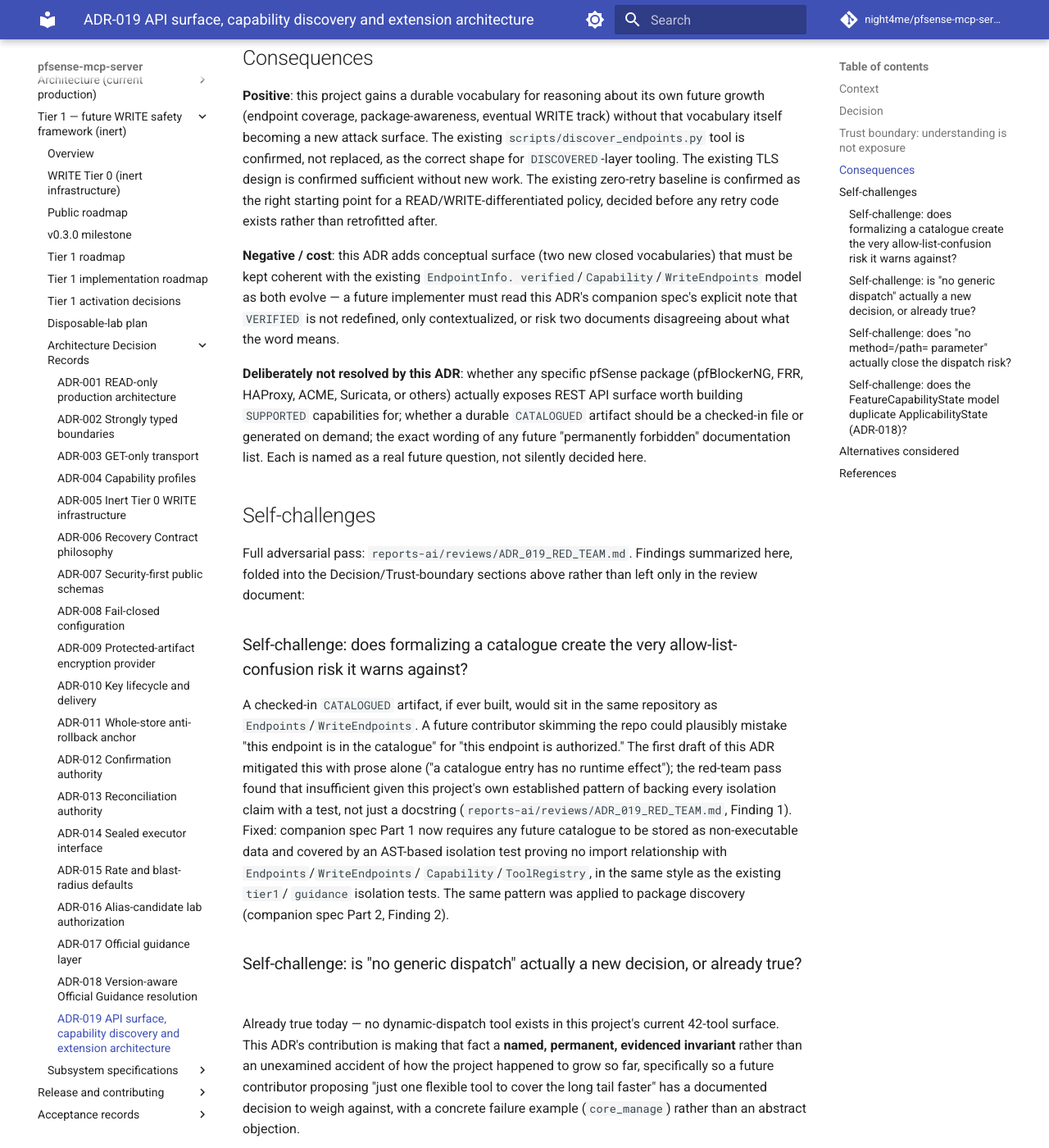
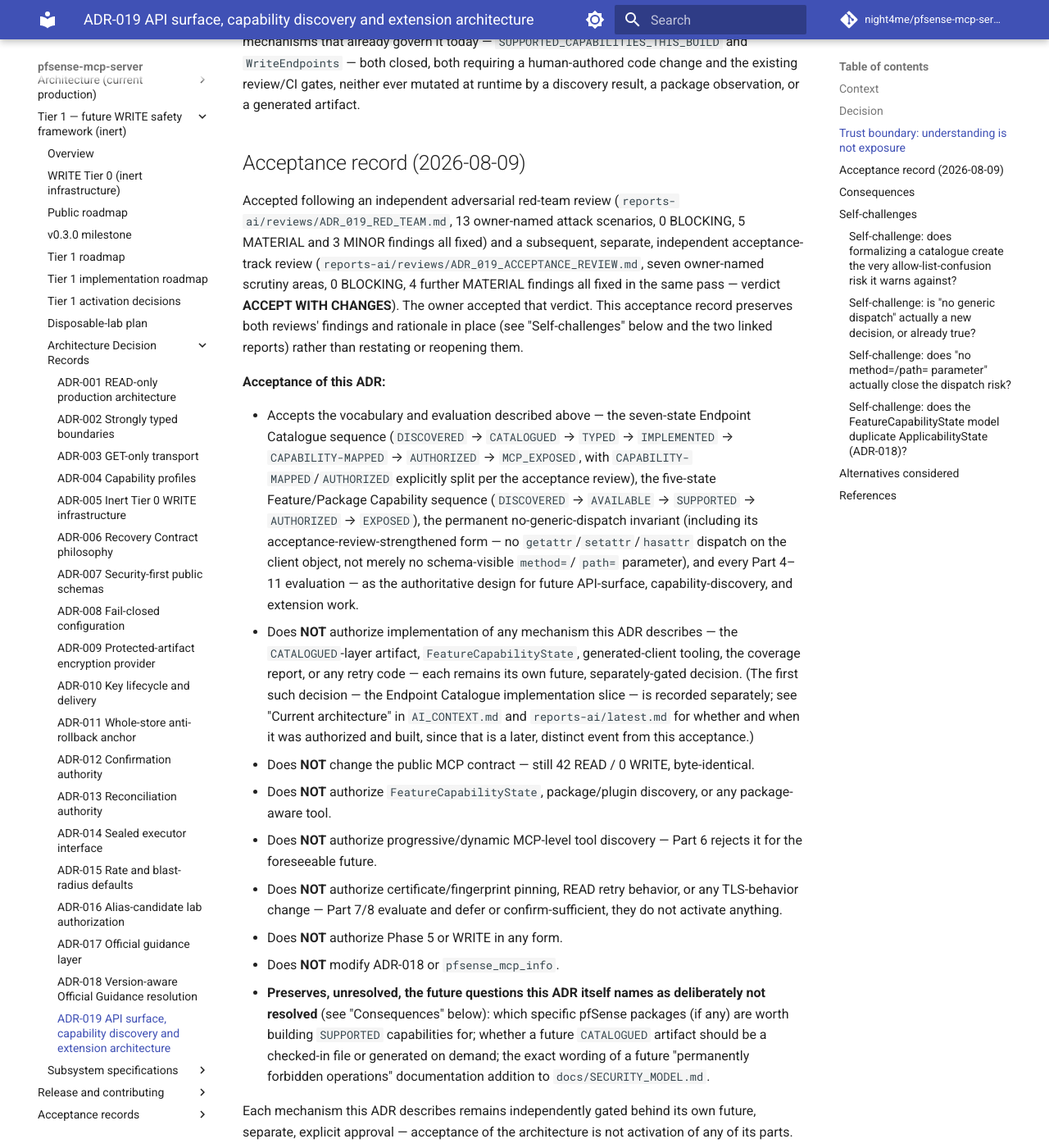
Before and after one commit to night4me/pfsense-mcp-server, an MkDocs documentation site: the page built from docs/adr/ADR-019-api-surface-capability-discovery-and-extension-architecture.md, in a window 1280 px wide and 1400 px high, scrolled down 2892 px. Shown: the whole window at 82% size. Built offline with MkDocs 1.6.1 and Material for MkDocs 9.7.7, drawn with Linux system fonts in a browser that asks for light colours; comment, search, counter and statistics services are not loaded; some of the changed text lies outside the part shown.

Commit message:
docs(adr): accept ADR-019 — API surface, capability discovery and extension architecture
Owner accepted the ADR-019 acceptance-track review's verdict (ACCEPT
WITH CHANGES, 0 BLOCKING / 4 MATERIAL findings, all fixed) and directed
the status change in its own commit, separate from the review itself, so
the acceptance decision is explicit in history.

Status: Proposed -> Accepted (2026-08-09). New "Acceptance record"
section states explicitly what acceptance grants -- the vocabulary and
evaluation as the authoritative design for future API-surface/
capability-discovery/extension work, including the acceptance-review-
strengthened forms (the seven-state Endpoint Catalogue sequence with
CAPABILITY-MAPPED/AUTHORIZED split; the no-getattr/setattr/hasattr
dispatch invariant) -- and what it explicitly does not: does not
authorize implementation of any described mechanism (the CATALOGUED
artifact, FeatureCapabilityState, generated-client tooling, coverage
reporting, retry code); does not change the public MCP contract; does
not authorize package/plugin discovery, progressive/dynamic tool
discovery, certificate pinning, READ retry, Phase 5, or WRITE; does not
modify ADR-018 or pfsense_mcp_info. Preserves, unresolved, the three
future questions the ADR itself already named as deliberately not
resolved.

Does not reopen or broaden the architecture -- no Decision/Part content
changed, only the status line and the new Acceptance record section
(which restates and cross-references, rather than re-litigates, both
already-committed review reports). docs/adr/README.md's index status
column updated to match.

mkdocs build --strict exit 0. make quick 11/11. make validate 20/20,
public MCP contract snapshot re-confirmed 42 tools, byte-identical. Diff
confirmed to touch only these two files.

Co-Authored-By: Claude Sonnet 5 <noreply@anthropic.com>
Claude-Session: https://claude.ai/code/session_01SD13g2da3igYMaTqz1dGeq

```diff
--- a/docs/adr/ADR-019-api-surface-capability-discovery-and-extension-architecture.md
+++ b/docs/adr/ADR-019-api-surface-capability-discovery-and-extension-architecture.md
@@ -1,16 +1,22 @@
 # ADR-019: API Surface, Capability Discovery, and Extension Architecture
 
-Status: **Proposed**. Architecture and vocabulary only. Nothing in this
-ADR is implemented; every mechanism it describes requires its own
-separate, explicit future approval before any line of code is written.
-This ADR does not change the public MCP contract (still 42 READ / 0
-WRITE), does not begin Phase 5, does not activate WRITE, and does not
-modify `pfsense_mcp_info` or ADR-018.
+Status: **Accepted** (2026-08-09) — architecture and vocabulary only. See
+"Acceptance record" below for exactly what acceptance grants and what it
+explicitly does not. Nothing in this ADR is implemented yet; every
+mechanism it describes still requires its own separate, explicit future
+approval before any line of code is written. This ADR does not change the
+public MCP contract (still 42 READ / 0 WRITE), does not begin Phase 5,
+does not activate WRITE, and does not modify `pfsense_mcp_info` or
+ADR-018.
 
-**Independently red-teamed before this Proposed text was finalized**
-(`reports-ai/reviews/ADR_019_RED_TEAM.md`) — findings and their
-resolution are summarized in "Self-challenges" below; read the red-team
-report for full failure scenarios.
+**Independently red-teamed, then independently acceptance-reviewed,
+before acceptance** — `reports-ai/reviews/ADR_019_RED_TEAM.md` (0
+BLOCKING, 5 MATERIAL, 3 MINOR, all fixed) and
+`reports-ai/reviews/ADR_019_ACCEPTANCE_REVIEW.md` (a separate,
+independent acceptance-track pass, 0 BLOCKING, 4 further MATERIAL
+findings, all fixed — verdict ACCEPT WITH CHANGES). Findings and their
+resolution are summarized in "Self-challenges" below; read both reports
+for full failure scenarios.
 
 ## Context
 
@@ -123,6 +129,64 @@ reachable are the same two mechanisms that already govern it today —
 both requiring a human-authored code change and the existing review/CI
 gates, neither ever mutated at runtime by a discovery result, a package
 observation, or a generated artifact.
+
+## Acceptance record (2026-08-09)
+
+Accepted following an independent adversarial red-team review
+(`reports-ai/reviews/ADR_019_RED_TEAM.md`, 13 owner-named attack
+scenarios, 0 BLOCKING, 5 MATERIAL and 3 MINOR findings all fixed) and a
+subsequent, separate, independent acceptance-track review
+(`reports-ai/reviews/ADR_019_ACCEPTANCE_REVIEW.md`, seven owner-named
+scrutiny areas, 0 BLOCKING, 4 further MATERIAL findings all fixed in the
+same pass — verdict **ACCEPT WITH CHANGES**). The owner accepted that
+verdict. This acceptance record preserves both reviews' findings and
+rationale in place (see "Self-challenges" below and the two linked
+reports) rather than restating or reopening them.
+
+**Acceptance of this ADR:**
+
+- Accepts the vocabulary and evaluation described above — the seven-state
+  Endpoint Catalogue sequence (`DISCOVERED` → `CATALOGUED` → `TYPED` →
+  `IMPLEMENTED` → `CAPABILITY-MAPPED` → `AUTHORIZED` → `MCP_EXPOSED`, with
+  `CAPABILITY-MAPPED`/`AUTHORIZED` explicitly split per the acceptance
+  review), the five-state Feature/Package Capability sequence
+  (`DISCOVERED` → `AVAILABLE` → `SUPPORTED` → `AUTHORIZED` → `EXPOSED`),
+  the permanent no-generic-dispatch invariant (including its
+  acceptance-review-strengthened form — no `getattr`/`setattr`/`hasattr`
+  dispatch on the client object, not merely no schema-visible `method=`/
+  `path=` parameter), and every Part 4–11 evaluation — as the
+  authoritative design for future API-surface, capability-discovery, and
+  extension work.
+- Does **NOT** authorize implementation of any mechanism this ADR
+  describes — the `CATALOGUED`-layer artifact, `FeatureCapabilityState`,
+  generated-client tooling, the coverage report, or any retry code —
+  each remains its own future, separately-gated decision. (The first such
+  decision — the Endpoint Catalogue implementation slice — is recorded
+  separately; see "Current architecture" in `AI_CONTEXT.md` and
+  `reports-ai/latest.md` for whether and when it was authorized and
+  built, since that is a later, distinct event from this acceptance.)
+- Does **NOT** change the public MCP contract — still 42 READ / 0 WRITE,
+  byte-identical.
+- Does **NOT** authorize `FeatureCapabilityState`, package/plugin
+  discovery, or any package-aware tool.
+- Does **NOT** authorize progressive/dynamic MCP-level tool discovery —
+  Part 6 rejects it for the foreseeable future.
+- Does **NOT** authorize certificate/fingerprint pinning, READ retry
+  behavior, or any TLS-behavior change — Part 7/8 evaluate and defer or
+  confirm-sufficient, they do not activate anything.
+- Does **NOT** authorize Phase 5 or WRITE in any form.
+- Does **NOT** modify ADR-018 or `pfsense_mcp_info`.
+- **Preserves, unresolved, the future questions this ADR itself names as
+  deliberately not resolved** (see "Consequences" below): which specific
+  pfSense packages (if any) are worth building `SUPPORTED` capabilities
+  for; whether a future `CATALOGUED` artifact should be a checked-in file
+  or generated on demand; the exact wording of a future "permanently
+  forbidden operations" documentation addition to
+  `docs/SECURITY_MODEL.md`.
+
+Each mechanism this ADR describes remains independently gated behind its
+own future, separate, explicit approval — acceptance of the architecture
+is not activation of any of its parts.
 
 ## Consequences
 
```
Also changed, not shown: docs/adr/README.md (+1 -1 lines).
